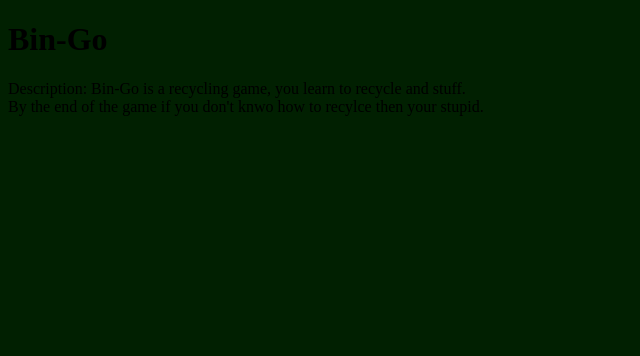
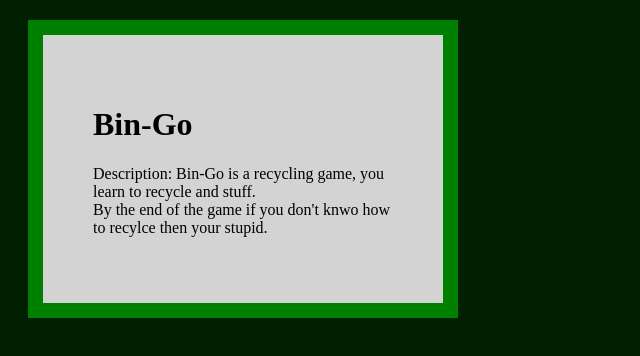
Before and after one commit to TylerHernandez/Bin_Go, a plain HTML site: page welcomepage.html in a window 1280 px wide. Shown: the whole page, without its empty margins (0-640 px from the left). Drawn offline with Linux system fonts and the light colour scheme.

Commit message:
edit style.css edit welcomepage.html

```diff
--- a/static/css/style.css
+++ b/static/css/style.css
@@ -1,3 +1,11 @@
 body{
   background-color: #012001;
 }
+.box{
+  background-color: lightgrey;
+  width: 300px;
+  border: 15px solid green;
+  padding: 50px;
+  margin: 20px;
+}
+}
--- a/welcomepage.html
+++ b/welcomepage.html
@@ -6,10 +6,10 @@
     <link rel="stylesheet" type="text/css" href="static/css/style.css">
   </head>
   <body>
-
+    <div class="box">
       <h1> Bin-Go </h1>
     <p> Description: Bin-Go is a recycling game, you learn to recycle and stuff.<br> By the end of the game if you don't knwo how to recylce then your stupid.</p>
-
+  </div>
 
   </body>
 </html>
```
